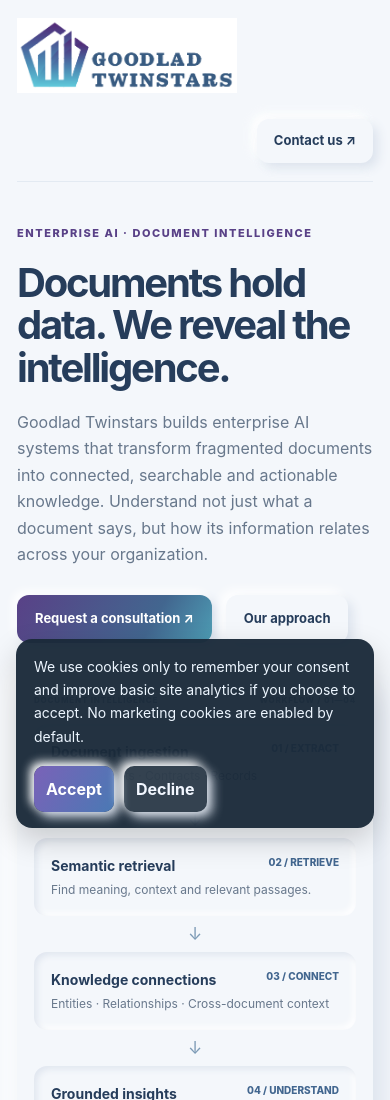
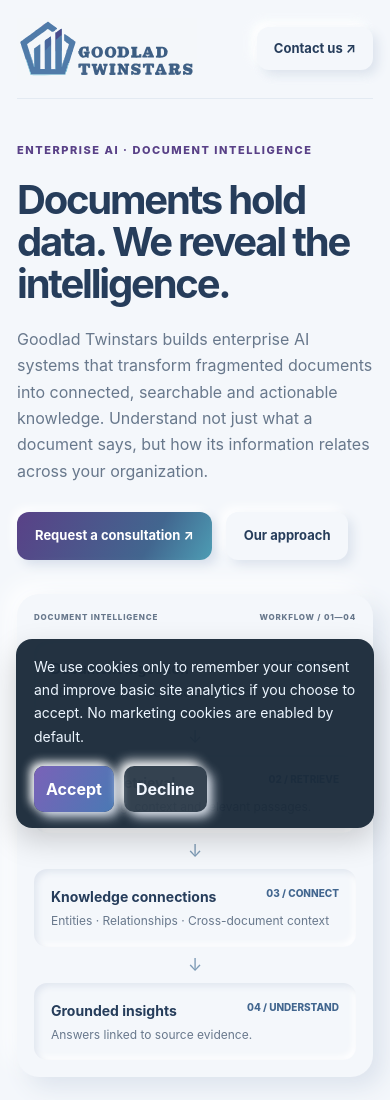
Before and after one commit to Tejprakash25/Goodlad-Twinstars, a plain HTML site: page index.html in a window 390 px wide. Shown: the top 1100 px of the page. Drawn offline with Linux system fonts and the light colour scheme.

Commit message:
feat : Fix the logo issue, logo is now rendered properly in .SVG format , also black bg is removed

```diff
--- a/index.html
+++ b/index.html
@@ -108,16 +108,17 @@
         .logo-link {
           display: flex;
           align-items: center;
-          flex: 0 1 300px;
+          flex: 0 1 240px;
           min-width: 0;
         }
 
         .logo {
           display: block;
           width: 100%;
-          max-width: 300px;
+          max-width: 240px;
           height: auto;
           object-fit: contain;
+          mix-blend-mode: multiply;
         }
 
         nav {
@@ -559,7 +560,7 @@
           }
 
           .logo-link {
-            flex-basis: 245px;
+            flex-basis: 220px;
           }
 
           nav {
@@ -588,8 +589,18 @@
           }
 
           .logo-link {
-            flex-basis: 220px;
-          }
+  display: inline-flex;
+  align-items: center;
+  flex: 0 0 auto;
+  min-width: 0;
+}
+
+.logo {
+  display: block;
+  width: clamp(180px, 42vw, 220px);
+  height: auto;
+  object-fit: contain;
+}
 
           .contact {
             margin-left: auto;
@@ -647,10 +658,10 @@
         <a class="logo-link" href="#top" aria-label="Goodlad Twinstars home">
             <img
                     class="logo"
-                    src="./BrandAssets/GOODLAD_TWINSTARS_logo_white_bg.png"
+                    src="./BrandAssets/GOODLAD_TWINSTARS_logo_white_bg.svg"
                     alt="Goodlad Twinstars"
-                    width="300"
-                    height="103"
+                    width="965"
+                    height="330"
             >
         </a>
         <nav aria-label="Main navigation">
```
Also changed, not shown: 404.html (+2 -2 lines), privacy.html (+2 -2 lines), terms.html (+2 -2 lines), BrandAssets/GoodladTwinstars_logo.svg (added), site.webmanifest, 1 other file.
